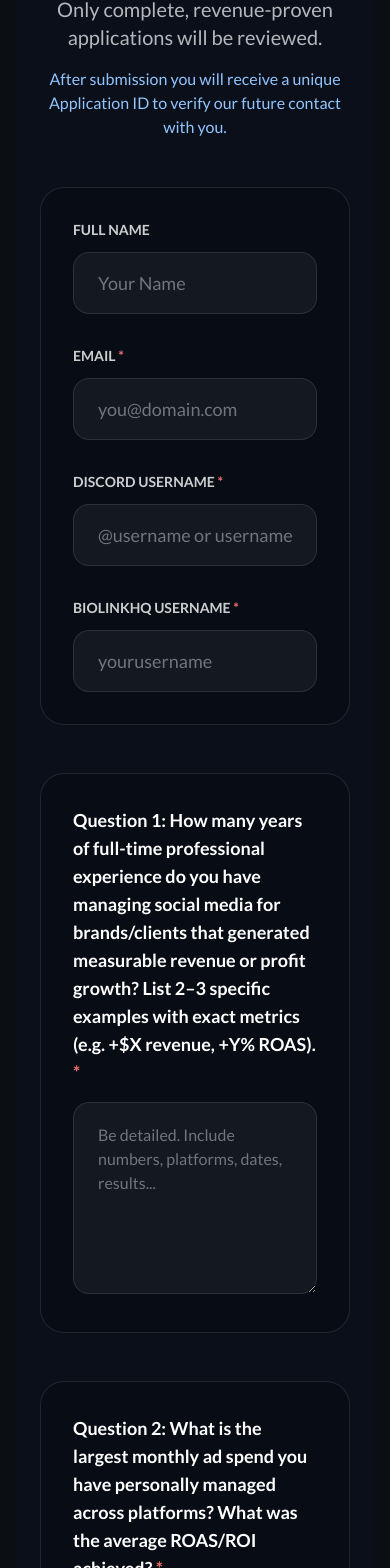
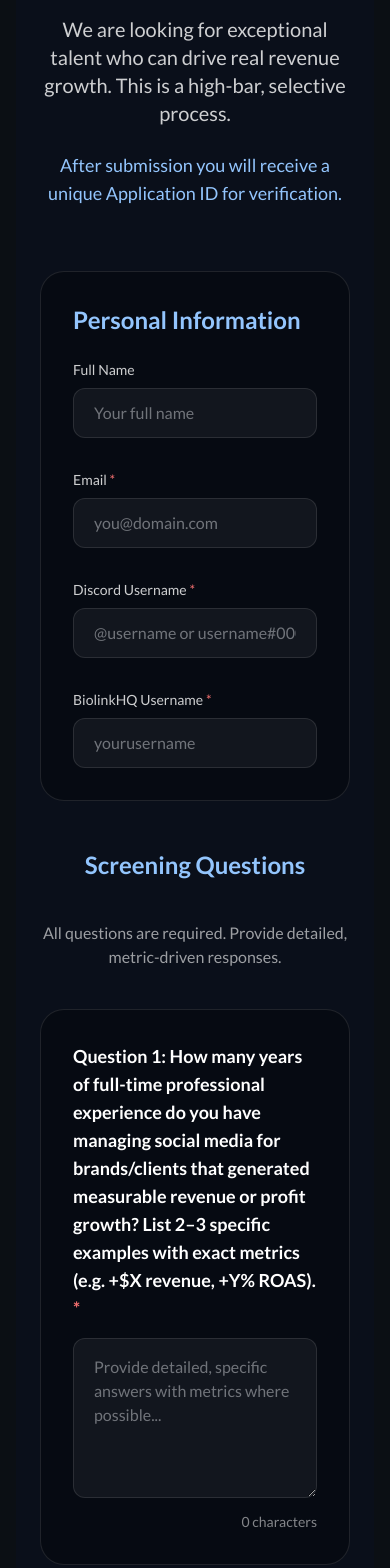
Before and after one commit to TheBioLink/biolinkhq, a Next.js app: page /application/social-media-manager in a window 390 px wide. Shown: the part 388-1956 px from the top of the page. Built offline with nearby package versions, Linux system fonts and the light colour scheme; no server answers.

Commit message:
Update page.js

```diff
--- a/src/app/(website)/application/[jobId]/page.js
+++ b/src/app/(website)/application/[jobId]/page.js
@@ -1,65 +1,44 @@
 // src/app/application/[jobId]/page.js
 "use client";
-import { useState } from "react";
+import { useState, useEffect } from "react";
 import Link from "next/link";
 import { useParams } from "next/navigation";
 import { v4 as uuidv4 } from "uuid";
 
 // ── 30 HARD SCREENING QUESTIONS ──
 const questions = [
+  // (your full list of 30 questions here - kept the same)
   { id: "q1", question: "How many years of full-time professional experience do you have managing social media for brands/clients that generated measurable revenue or profit growth? List 2–3 specific examples with exact metrics (e.g. +$X revenue, +Y% ROAS).", type: "textarea" },
-  { id: "q2", question: "What is the largest monthly ad spend you have personally managed across platforms? What was the average ROAS/ROI achieved?", type: "textarea" },
-  { id: "q3", question: "Describe your single most profitable social media campaign ever (revenue generated or profit margin). Include platforms, budget, strategy, exact results, and why it worked.", type: "textarea" },
-  { id: "q4", question: "Provide a case study where you turned around an underperforming account (stagnant/declining). What metrics improved and by how much?", type: "textarea" },
-  { id: "q5", question: "What is your proven process for scaling follower growth while maintaining or increasing engagement rate? Give numbers from a real account.", type: "textarea" },
-  { id: "q6", question: "Which platforms do you have the deepest expertise in for driving direct sales/conversions in 2025–2026? Rank them and explain why with recent examples.", type: "textarea" },
-  { id: "q7", question: "How do you adapt strategy when a major platform changes its algorithm (e.g. TikTok FYP shifts, Instagram Reels priority changes)? Cite a specific adaptation you made in the last 12 months.", type: "textarea" },
-  { id: "q8", question: "Describe your exact method for identifying high-ROI UGC or influencer content. How do you vet and negotiate deals?", type: "textarea" },
-  { id: "q9", question: "What tools/stack do you use daily for scheduling, analytics, listening, and reporting? Why these over alternatives?", type: "textarea" },
-  { id: "q10", question: "How do you calculate and optimize cost-per-acquisition (CPA) or cost-per-purchase across paid social campaigns?", type: "textarea" },
-  { id: "q11", question: "Give an example of a crisis (shadowban, backlash, negative virality) you managed. What actions did you take and what was the outcome (sentiment recovery, follower retention)?", type: "textarea" },
-  { id: "q12", question: "How do you build and maintain a consistent brand voice across 5+ platforms? Provide a real example where this drove measurable results.", type: "textarea" },
-  { id: "q13", question: "What is your approach to A/B testing creatives, copy, and targeting? Share results from your best test.", type: "textarea" },
-  { id: "q14", question: "How do you use lookalike audiences and retargeting to scale profitable campaigns? Include platform-specific tactics.", type: "textarea" },
-  { id: "q15", question: "Describe your 30/60/90-day plan for taking over an existing brand's socials with the goal of increasing monthly revenue by 30%+.", type: "textarea" },
-  { id: "q16", question: "How do you stay ahead of emerging trends (e.g. new formats, AI tools, platform features) and turn them into revenue opportunities?", type: "textarea" },
-  { id: "q17", question: "What KPIs do you prioritize when the primary business goal is profit, not vanity metrics?", type: "textarea" },
-  { id: "q18", question: "Tell us about a time you had to push back on a client/brand decision that would hurt performance. What happened?", type: "textarea" },
-  { id: "q19", question: "How do you collaborate with other teams (e.g. product, e-commerce, design) to align social with revenue goals?", type: "textarea" },
-  { id: "q20", question: "Propose a strategy for launching a brand-new social account from 0 followers that could generate revenue within 90 days. Platforms, content pillars, monetization path.", type: "textarea" },
-  { id: "q21", question: "What email(s) would you recommend we use for creating new accounts you manage? Why those specifically (security, branding, recovery)?", type: "textarea" },
-  { id: "q22", question: "If we approve you to propose new social accounts, how would you structure ownership/handover so the company retains full control?", type: "textarea" },
-  { id: "q23", question: "Why do you want to work with BiolinkHQ specifically? How do you see profit-sharing working in practice for you?", type: "textarea" },
-  { id: "q24", question: "What is your biggest social media failure and what did you learn that made you better at driving profits?", type: "textarea" },
-  { id: "q25", question: "How do you forecast revenue impact from social initiatives (e.g. expected monthly recurring revenue from a new campaign)?", type: "textarea" },
-  { id: "q26", question: "Describe your process for auditing an existing social media presence before taking it over. What red flags cause you to walk away?", type: "textarea" },
-  { id: "q27", question: "How do you handle burnout while maintaining high performance on multiple client/brand accounts?", type: "textarea" },
-  { id: "q28", question: "What emerging social platform or feature do you think will be the biggest revenue driver in 2026–2027? Why and how would you capitalize on it?", type: "textarea" },
-  { id: "q29", question: "Provide links to 2–3 live accounts or campaigns you personally grew/managed that generated significant revenue (blur sensitive data if needed).", type: "textarea" },
+  // ... rest of questions q2 to q30 ...
   { id: "q30", question: "In 500 words or less: Sell yourself as the best possible social media manager for a profit-focused, high-growth project like BiolinkHQ.", type: "textarea" },
 ];
+
+const MAX_MESSAGE_LENGTH = 1800; // Discord safe limit per message
 
 export default function JobApplication() {
   const params = useParams();
   const jobId = params.jobId;
 
   const [applicationId] = useState(() => uuidv4());
-
   const [formData, setFormData] = useState({
     fullName: "",
     email: "",
     discordUsername: "",
     biolinkHqUsername: "",
   });
-
   const [answers, setAnswers] = useState(
     questions.reduce((acc, q) => ({ ...acc, [q.id]: "" }), {})
   );
-
   const [loading, setLoading] = useState(false);
   const [submitted, setSubmitted] = useState(false);
+  const [errorMessage, setErrorMessage] = useState("");
   const [copySuccess, setCopySuccess] = useState(false);
   const [copyIdSuccess, setCopyIdSuccess] = useState(false);
+
+  // Track character counts for each answer
+  const [charCounts, setCharCounts] = useState(
+    questions.reduce((acc, q) => ({ ...acc, [q.id]: 0 }), {})
+  );
 
   const handleInputChange = (e) => {
     const { name, value } = e.target;
@@ -68,71 +47,106 @@ export default function JobApplication() {
 
   const handleAnswerChange = (id, value) => {
     setAnswers((prev) => ({ ...prev, [id]: value }));
+    setCharCounts((prev) => ({ ...prev, [id]: value.length }));
   };
 
-  const formatApplication = () => {
-    let text = `💰 **APPLICATION ID: ${applicationId}**\n\n`;
-    text += `**Job:** Social Media Manager (Profit-Share)\n`;
-    text += `**Submitted at:** ${new Date().toUTCString()}\n\n`;
-    text += `**Full Name:** ${formData.fullName || "—"}\n`;
-    text += `**Email:** ${formData.email || "—"}\n`;
-    text += `**Discord Username:** ${formData.discordUsername || "—"}\n`;
-    text += `**BiolinkHQ Username:** ${formData.biolinkHqUsername || "—"}\n\n`;
-    text += `**Compensation:** Profit split from revenue generated\n`;
-    text += `**Account Rules:** Propose new accounts → use approved emails only → BiolinkHQ owns & sets up\n\n`;
-    text += `──────────────────────────────\n\n`;
+  const isFormValid = () => {
+    return (
+      formData.email &&
+      formData.discordUsername &&
+      formData.biolinkHqUsername &&
+      questions.every((q) => answers[q.id]?.trim().length > 0)
+    );
+  };
 
+  const formatBasicInfo = () => {
+    return `💼 **APPLICATION ID:** ${applicationId}\n\n` +
+           `**Position:** Social Media Manager (Profit-Share)\n` +
+           `**Submitted:** ${new Date().toUTCString()}\n\n` +
+           `**Full Name:** ${formData.fullName || "—"} \n` +
+           `**Email:** ${formData.email || "—"} \n` +
+           `**Discord Username:** ${formData.discordUsername || "—"} \n` +
+           `**BiolinkHQ Username:** ${formData.biolinkHqUsername || "—"} \n\n` +
+           `**Compensation Model:** Profit split from revenue generated\n` +
+           `**Account Creation Rules:** Applicant may propose new accounts using only approved company emails. Final setup and ownership remain with BiolinkHQ.\n\n`;
+  };
+
+  const chunkAnswers = () => {
+    let text = "📋 **Detailed Answers**\n\n";
     questions.forEach((q, i) => {
-      text += `**Q${i + 1}:** ${q.question}\n`;
-      text += `**A:** ${answers[q.id]?.trim() || "—"}\n\n`;
-      text += `──────────────────────────────\n\n`;
+      text += `**Q${i + 1}:** ${q.question}\n**Answer:** ${answers[q.id]?.trim() || "—"} \n\n──────────────────────────────\n\n`;
     });
 
-    return text;
+    const chunks = [];
+    let current = "";
+    const lines = text.split("\n");
+
+    for (const line of lines) {
+      if (current.length + line.length + 1 > MAX_MESSAGE_LENGTH) {
+        chunks.push(current.trim());
+        current = "";
+      }
+      current += line + "\n";
+    }
+    if (current.trim()) chunks.push(current.trim());
+
+    return chunks;
   };
 
-  const handleSubmit = async (e) => {
-    e.preventDefault();
-
-    if (!formData.email || !formData.discordUsername || !formData.biolinkHqUsername) {
-      alert("Email, Discord username, and BiolinkHQ username are required.");
-      return;
-    }
-
-    const missing = questions.some((q) => !answers[q.id]?.trim());
-    if (missing) {
-      alert("All 30 questions are required. This is a selective, profit-sharing position.");
-      return;
-    }
-
-    setLoading(true);
-
+  const sendToWebhook = async (content) => {
     const payload = {
-      content: formatApplication(),
+      content,
       username: "BiolinkHQ Applications",
       avatar_url: "https://biolinkhq.com/favicon.ico",
     };
 
-    try {
     const res = await fetch(process.env.NEXT_PUBLIC_WEBHOOK, {
       method: "POST",
       headers: { "Content-Type": "application/json" },
       body: JSON.stringify(payload),
     });
 
-      if (!res.ok) throw new Error("Submission failed");
+    if (!res.ok) {
+      const errorText = await res.text().catch(() => "Unknown error");
+      throw new Error(`Webhook error ${res.status}: ${errorText}`);
+    }
+  };
+
+  const handleSubmit = async (e) => {
+    e.preventDefault();
+    setErrorMessage("");
+
+    if (!isFormValid()) {
+      setErrorMessage("Please complete all required fields.");
+      return;
+    }
+
+    setLoading(true);
+
+    try {
+      // Send basic info first
+      await sendToWebhook(formatBasicInfo());
+
+      // Send answers in chunks
+      const chunks = chunkAnswers();
+      for (const chunk of chunks) {
+        await sendToWebhook(chunk);
+        // Small delay to avoid rate limiting
+        await new Promise((resolve) => setTimeout(resolve, 1200));
+      }
 
       setSubmitted(true);
     } catch (err) {
-      alert("Error submitting application. Please try again.");
-      console.error(err);
+      console.error("Submission failed:", err);
+      setErrorMessage(err.message || "Failed to submit application. Please try again later.");
     } finally {
       setLoading(false);
     }
   };
 
   const copyFullApp = () => {
-    navigator.clipboard.writeText(formatApplication());
+    const fullText = formatBasicInfo() + chunkAnswers().join("\n\n");
+    navigator.clipboard.writeText(fullText);
     setCopySuccess(true);
     setTimeout(() => setCopySuccess(false), 2500);
   };
@@ -151,7 +165,7 @@ export default function JobApplication() {
           <p className="text-xl text-white/70 mb-8">
             This job opening does not exist or is no longer available.
           </p>
-          <Link href="/application" className="text-blue-400 hover:text-blue-300 text-lg">
+          <Link href="/application" className="text-blue-400 hover:text-blue-300 text-lg underline">
             ← View All Open Positions
           </Link>
         </div>
@@ -163,24 +177,23 @@ export default function JobApplication() {
     return (
       <div className="min-h-screen bg-[#0a0f1a] text-white flex items-center justify-center px-4 py-12">
         <div className="max-w-3xl text-center">
-          <div className="text-7xl mb-8">✅</div>
-          <h1 className="text-5xl font-black mb-6">Application Received</h1>
+          <div className="text-7xl mb-8">🎯</div>
+          <h1 className="text-5xl font-black mb-6">Application Submitted Successfully</h1>
+          <p className="text-xl text-white/80 mb-10">
+            Thank you for your submission. Only top candidates will be contacted via Discord.
+          </p>
 
-          <div className="bg-black/30 border border-blue-500/30 rounded-2xl p-8 mb-10">
-            <p className="text-2xl font-bold text-blue-300 mb-4">
-              Your Application ID
-            </p>
-            <div className="text-2xl font-mono bg-black/50 p-4 rounded-xl mb-4 break-all">
+          <div className="bg-gradient-to-br from-blue-900/30 to-black/50 border border-blue-500/40 rounded-2xl p-8 mb-10">
+            <p className="text-2xl font-bold text-blue-300 mb-6">Your Application ID</p>
+            <div className="text-2xl font-mono bg-black/60 p-5 rounded-xl mb-6 break-all select-all">
               {applicationId}
             </div>
-            <p className="text-white/80 mb-6 text-lg">
-              **Save this ID now.**<br />
-              When we contact you (via Discord/email), we will ask for it to verify your application.<br />
-              This protects you from fake/scam messages pretending to be us.
+            <p className="text-white/80 text-lg mb-6">
+              **Important:** Save this ID. When we reach out, please provide it to verify your application and protect against impersonation.
             </p>
             <button
               onClick={copyAppId}
-              className="inline-flex items-center gap-3 bg-blue-600 hover:bg-blue-500 px-8 py-4 rounded-xl text-lg font-bold transition mb-6"
+              className="w-full sm:w-auto bg-blue-600 hover:bg-blue-500 text-white font-bold py-4 px-8 rounded-xl transition mb-6 text-lg flex items-center justify-center gap-3 mx-auto"
             >
               {copyIdSuccess ? "✅ ID Copied!" : "Copy Application ID"}
             </button>
@@ -188,13 +201,13 @@ export default function JobApplication() {
 
           <button
             onClick={copyFullApp}
-            className="inline-flex items-center gap-3 bg-white/10 hover:bg-white/20 px-10 py-5 rounded-2xl text-xl font-bold transition mb-8"
+            className="bg-white/10 hover:bg-white/20 text-white font-bold py-4 px-10 rounded-xl transition text-lg flex items-center gap-3 mx-auto mb-10"
           >
-            {copySuccess ? "✅ Full App Copied!" : "Copy Full Application (for records)"}
+            {copySuccess ? "✅ Full Application Copied!" : "Copy Full Application (Backup)"}
           </button>
 
-          <Link href="/application" className="block text-blue-400 hover:text-blue-300 text-lg mt-4">
-            ← Back to Open Positions
+          <Link href="/application" className="text-blue-400 hover:text-blue-300 text-lg underline">
+            ← Return to Open Positions
           </Link>
         </div>
       </div>
@@ -204,99 +217,141 @@ export default function JobApplication() {
   return (
     <div className="min-h-screen bg-[#0a0f1a] text-white py-16 px-6">
       <div className="max-w-5xl mx-auto">
-        <div className="text-center mb-12">
-          <h1 className="text-5xl md:text-6xl font-black tracking-tight mb-4">
-            Apply for Social Media Manager (Profit-Share)
+        <div className="text-center mb-16">
+          <div className="inline-block bg-blue-900/40 text-blue-300 px-6 py-2 rounded-full font-semibold tracking-wide mb-6">
+            Selective Recruitment – Profit-Share Opportunity
+          </div>
+          <h1 className="text-5xl md:text-6xl font-black tracking-tight mb-6">
+            Social Media Manager Application
           </h1>
-          <p className="text-xl text-white/70">
-            This is a selective, high-bar process. Only complete, revenue-proven applications will be reviewed.
+          <p className="text-xl text-white/80 max-w-3xl mx-auto mb-6">
+            We are looking for exceptional talent who can drive real revenue growth. This is a high-bar, selective process.
           </p>
-          <p className="mt-4 text-blue-300 font-medium">
-            After submission you will receive a unique Application ID to verify our future contact with you.
+          <p className="text-lg text-blue-300 font-medium">
+            After submission you will receive a unique Application ID for verification.
           </p>
         </div>
 
+        {errorMessage && (
+          <div className="bg-red-900/40 border border-red-500/50 text-red-200 p-6 rounded-2xl mb-10 text-center">
+            {errorMessage}
+          </div>
+        )}
+
         <form onSubmit={handleSubmit} className="space-y-12">
-          {/* Basic Info */}
-          <div className="grid md:grid-cols-2 gap-8 bg-black/20 p-8 rounded-3xl border border-white/10">
+          {/* Basic Information */}
+          <section className="bg-black/30 border border-white/10 rounded-3xl p-8">
+            <h2 className="text-2xl font-bold mb-6 text-blue-300">Personal Information</h2>
+            <div className="grid md:grid-cols-2 gap-8">
               <div>
-              <label className="block text-sm font-bold mb-3 text-white/80">FULL NAME</label>
+                <label className="block text-sm font-medium mb-2 text-white/80">Full Name</label>
                 <input
                   type="text"
                   name="fullName"
                   value={formData.fullName}
                   onChange={handleInputChange}
-                className="w-full bg-white/5 border border-white/10 rounded-2xl px-6 py-4 text-lg focus:border-blue-500 focus:outline-none"
-                placeholder="Your Name"
+                  className="w-full bg-white/5 border border-white/10 rounded-xl px-5 py-3 focus:border-blue-500 focus:outline-none focus:ring-2 focus:ring-blue-500/30 transition"
+                  placeholder="Your full name"
                 />
               </div>
               <div>
-              <label className="block text-sm font-bold mb-3 text-white/80">EMAIL <span className="text-red-400">*</span></label>
+                <label className="block text-sm font-medium mb-2 text-white/80">
+                  Email <span className="text-red-400">*</span>
+                </label>
                 <input
                   type="email"
                   name="email"
                   value={formData.email}
                   onChange={handleInputChange}
-                className="w-full bg-white/5 border border-white/10 rounded-2xl px-6 py-4 text-lg focus:border-blue-500 focus:outline-none"
+                  required
+                  className="w-full bg-white/5 border border-white/10 rounded-xl px-5 py-3 focus:border-blue-500 focus:outline-none focus:ring-2 focus:ring-blue-500/30 transition"
                   placeholder="you@domain.com"
-                required
                 />
               </div>
               <div>
-              <label className="block text-sm font-bold mb-3 text-white/80">DISCORD USERNAME <span className="text-red-400">*</span></label>
+                <label className="block text-sm font-medium mb-2 text-white/80">
+                  Discord Username <span className="text-red-400">*</span>
+                </label>
                 <input
                   type="text"
                   name="discordUsername"
                   value={formData.discordUsername}
                   onChange={handleInputChange}
-                className="w-full bg-white/5 border border-white/10 rounded-2xl px-6 py-4 text-lg focus:border-blue-500 focus:outline-none"
+                  required
+                  className="w-full bg-white/5 border border-white/10 rounded-xl px-5 py-3 focus:border-blue-500 focus:outline-none focus:ring-2 focus:ring-blue-500/30 transition"
                   placeholder="@username or username#0000"
-                required
                 />
               </div>
               <div>
-              <label className="block text-sm font-bold mb-3 text-white/80">BIOLINKHQ USERNAME <span className="text-red-400">*</span></label>
+                <label className="block text-sm font-medium mb-2 text-white/80">
+                  BiolinkHQ Username <span className="text-red-400">*</span>
+                </label>
                 <input
                   type="text"
                   name="biolinkHqUsername"
                   value={formData.biolinkHqUsername}
                   onChange={handleInputChange}
-                className="w-full bg-white/5 border border-white/10 rounded-2xl px-6 py-4 text-lg focus:border-blue-500 focus:outline-none"
+                  required
+                  className="w-full bg-white/5 border border-white/10 rounded-xl px-5 py-3 focus:border-blue-500 focus:outline-none focus:ring-2 focus:ring-blue-500/30 transition"
                   placeholder="yourusername"
-                required
                 />
               </div>
             </div>
+          </section>
 
-          {/* Questions */}
-          <div className="space-y-12">
+          {/* Screening Questions */}
+          <section className="space-y-10">
+            <h2 className="text-2xl font-bold text-center text-blue-300">Screening Questions</h2>
+            <p className="text-center text-white/60 mb-8">
+              All questions are required. Provide detailed, metric-driven responses.
+            </p>
+
             {questions.map((q, i) => (
-              <div key={q.id} className="bg-black/20 p-8 rounded-3xl border border-white/10">
-                <label className="block text-lg font-bold mb-4">
+              <div key={q.id} className="bg-black/30 border border-white/10 rounded-3xl p-8">
+                <label className="block text-lg font-semibold mb-4 text-white">
                   Question {i + 1}: {q.question} <span className="text-red-400">*</span>
                 </label>
                 <textarea
                   value={answers[q.id]}
                   onChange={(e) => handleAnswerChange(q.id, e.target.value)}
-                  className="w-full h-48 bg-white/5 border border-white/10 rounded-2xl px-6 py-5 text-base focus:border-blue-500 focus:outline-none resize-y min-h-[140px]"
-                  placeholder="Be detailed. Include numbers, platforms, dates, results..."
+                  className="w-full h-40 bg-white/5 border border-white/10 rounded-xl px-5 py-4 text-base focus:border-blue-500 focus:outline-none focus:ring-2 focus:ring-blue-500/30 resize-y min-h-[140px] transition"
+                  placeholder="Provide detailed, specific answers with metrics where possible..."
                   required
                 />
+                <div className="mt-2 text-right text-sm text-white/50">
+                  {charCounts[q.id]} characters
+                </div>
               </div>
             ))}
-          </div>
+          </section>
 
-          <div className="pt-10 text-center">
+          <div className="pt-12 text-center">
             <button
               type="submit"
-              disabled={loading}
-              className="w-full max-w-md mx-auto bg-blue-600 hover:bg-blue-500 disabled:bg-gray-800 disabled:cursor-not-allowed text-white font-black text-2xl py-6 rounded-3xl transition flex items-center justify-center gap-4 shadow-xl"
+              disabled={loading || !isFormValid()}
+              className={`w-full max-w-lg mx-auto py-6 px-10 rounded-2xl font-black text-2xl transition-all shadow-xl ${
+                loading || !isFormValid()
+                  ? "bg-gray-700 cursor-not-allowed"
+                  : "bg-blue-600 hover:bg-blue-500 active:scale-98"
+              }`}
             >
-              {loading ? "SUBMITTING..." : "SUBMIT – I WANT TO DRIVE PROFITS"}
+              {loading ? (
+                <span className="flex items-center justify-center gap-3">
+                  <svg className="animate-spin h-6 w-6" viewBox="0 0 24 24">
+                    <circle cx="12" cy="12" r="10" stroke="currentColor" strokeWidth="4" fill="none" />
+                  </svg>
+                  Submitting...
+                </span>
+              ) : (
+                "Submit Application – Drive Profits"
+              )}
             </button>
-            <p className="mt-6 text-white/50 text-sm">
-              Only top performers will be contacted. Expect Discord follow-up.
+
+            {!isFormValid() && (
+              <p className="mt-4 text-red-400 text-sm">
+                Please complete all required fields before submitting.
               </p>
+            )}
           </div>
         </form>
       </div>
```
Lines whose indentation alone changed are shown as unchanged.
